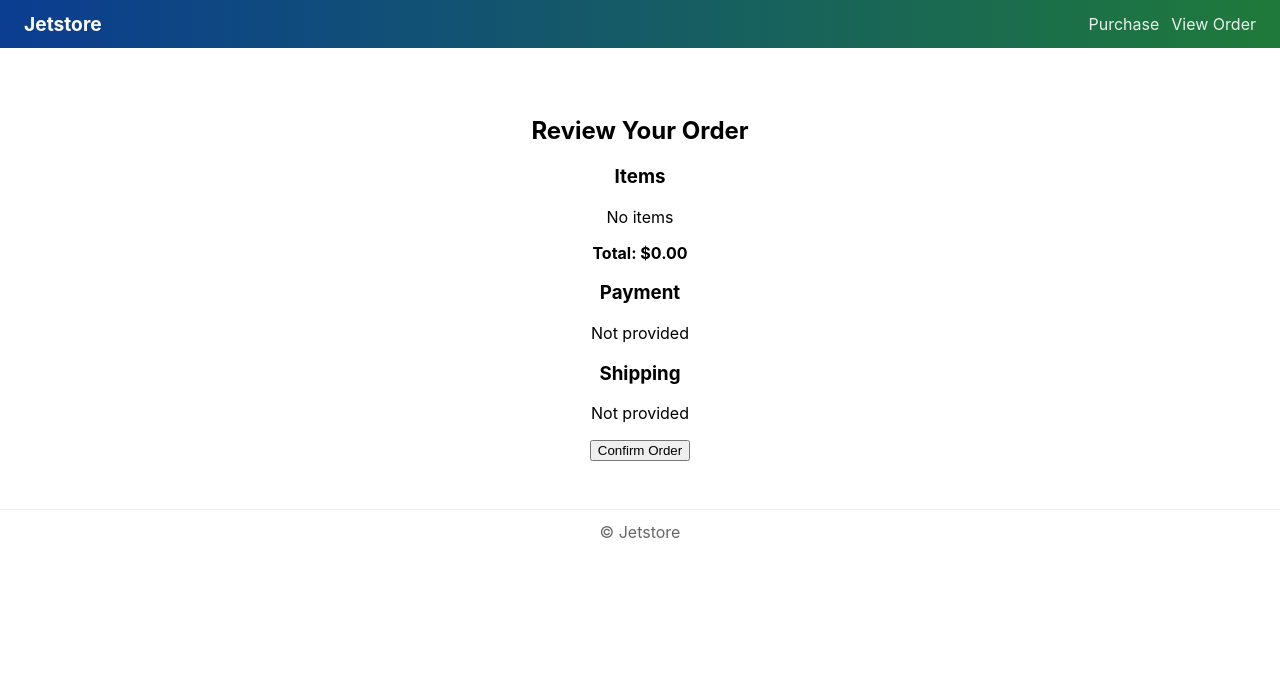
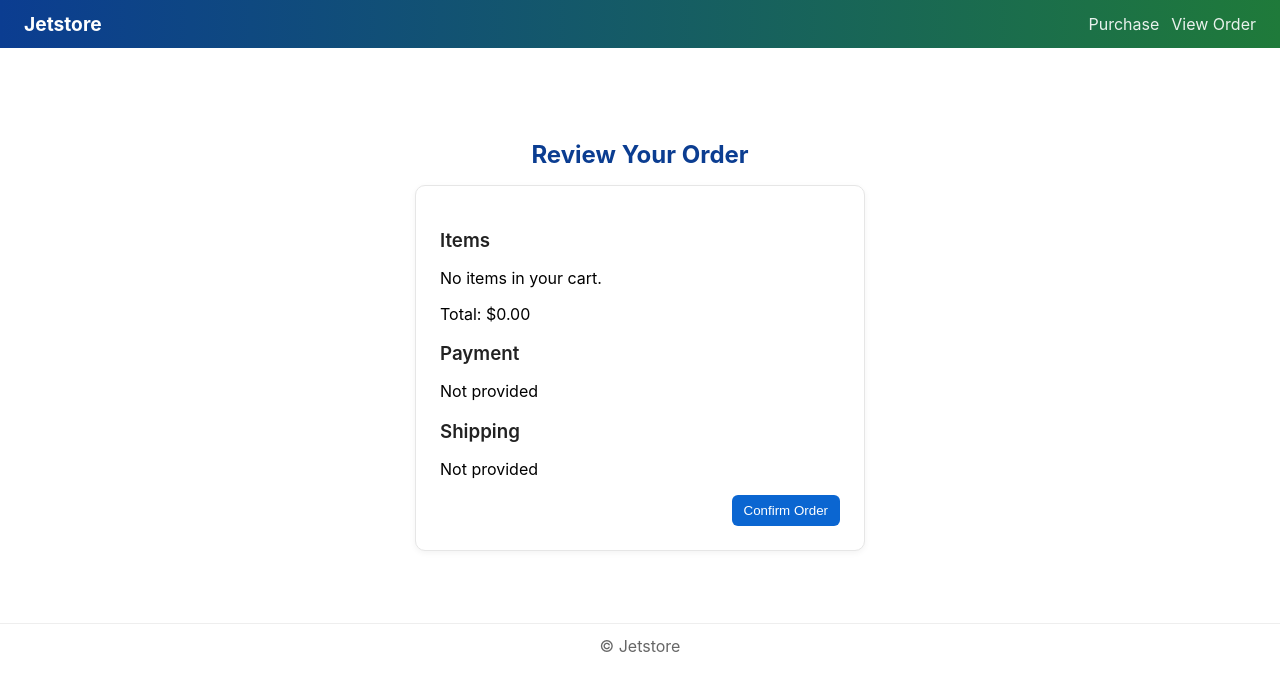
Before and after one commit to Dragontory/CSE5234-Lab, a React (Create React App) app in the folder jetstore/: page /purchase/viewOrder in a window 1280 px wide. Shown: the top 690 px of the page. Built offline with nearby package versions, Linux system fonts and the light colour scheme.

Commit message:
add simple styling for entry forms and order summary

```diff
--- a/jetstore/src/App.css
+++ b/jetstore/src/App.css
@@ -32,6 +32,7 @@
   from {
     transform: rotate(0deg);
   }
+
   to {
     transform: rotate(360deg);
   }
@@ -46,22 +47,26 @@
   background: linear-gradient(90deg, #0b3d91, #1f7a3a);
   color: #fff;
 }
+
 .site-brand .brand-link {
   color: #fff;
   text-decoration: none;
   font-weight: 700;
   font-size: 1.2rem;
 }
+
 .nav-links a {
-  color: rgba(255,255,255,0.9);
+  color: rgba(255, 255, 255, 0.9);
   margin-left: 12px;
   text-decoration: none;
 }
+
 .container {
   max-width: 1100px;
   margin: 24px auto;
   padding: 12px;
 }
+
 .site-footer {
   border-top: 1px solid #eee;
   margin-top: 24px;
@@ -76,18 +81,147 @@
   align-items: center;
   justify-content: space-between;
 }
-.hero-left { flex: 1; }
-.hero-right { flex: 0 0 360px; text-align: right; }
-.hero-actions { margin: 12px 0; }
-.btn { display: inline-block; padding: 8px 14px; border-radius: 6px; background: #eee; color: #222; text-decoration: none; margin-right: 8px; }
-.btn.primary { background: #0b66d1; color: #fff; }
-.stats { display: flex; gap: 12px; margin-top: 20px; }
-.stat { background: #fafafa; padding: 12px; border-radius: 8px; text-align: center; min-width: 100px; }
-.stat-number { font-weight: 700; font-size: 1.2rem; }
+
+.hero-left {
+  flex: 1;
+}
+
+.hero-right {
+  flex: 0 0 360px;
+  text-align: right;
+}
+
+.hero-actions {
+  margin: 12px 0;
+}
+
+.btn {
+  display: inline-block;
+  padding: 8px 14px;
+  border-radius: 6px;
+  background: #eee;
+  color: #222;
+  text-decoration: none;
+  margin-right: 8px;
+}
+
+.btn.primary {
+  background: #0b66d1;
+  color: #fff;
+}
+
+.stats {
+  display: flex;
+  gap: 12px;
+  margin-top: 20px;
+}
+
+.stat {
+  background: #fafafa;
+  padding: 12px;
+  border-radius: 8px;
+  text-align: center;
+  min-width: 100px;
+}
+
+.stat-number {
+  font-weight: 700;
+  font-size: 1.2rem;
+}
 
 /* Purchase page */
-.catalog { display: flex; gap: 16px; flex-wrap: wrap; }
-.card { border: 1px solid #e6e6e6; padding: 12px; width: 200px; border-radius: 8px; background: #fff; }
-.card img { display: block; margin: 0 auto 8px; }
-.cart-table input[type="number"] { width: 64px; }
-.primary-action { background: #0b66d1; color: white; border: none; padding: 8px 12px; border-radius: 6px; }
+.catalog {
+  display: flex;
+  gap: 16px;
+  flex-wrap: wrap;
+}
+
+.card {
+  border: 1px solid #e6e6e6;
+  padding: 12px;
+  width: 200px;
+  border-radius: 8px;
+  background: #fff;
+}
+
+.card img {
+  display: block;
+  margin: 0 auto 8px;
+}
+
+.cart-table input[type="number"] {
+  width: 64px;
+}
+
+.primary-action {
+  background: #0b66d1;
+  color: white;
+  border: none;
+  padding: 8px 12px;
+  border-radius: 6px;
+}
+
+/* Entry Form */
+.form-box {
+  max-width: 400px;
+  margin: 0 auto;
+  background: #fff;
+  padding: 24px;
+  border: 1px solid #e6e6e6;
+  border-radius: 10px;
+  box-shadow: 0 2px 6px rgba(0, 0, 0, 0.05);
+}
+
+.form-field {
+  display: flex;
+  flex-direction: column;
+  margin-bottom: 12px;
+  text-align: left;
+}
+
+.form-field label {
+  font-weight: 600;
+  margin-bottom: 4px;
+  color: #333;
+}
+
+.form-field input {
+  padding: 8px;
+  border: 1px solid #ccc;
+  border-radius: 6px;
+  font-size: 0.95rem;
+}
+
+.form-field input:focus {
+  outline: none;
+  border-color: #0b66d1;
+  box-shadow: 0 0 3px rgba(11, 102, 209, 0.3);
+}
+
+/* View Order */
+.page-title {
+  color: #0b3d91;
+  margin-bottom: 16px;
+}
+
+.order-section {
+  text-align: left;
+  margin-bottom: 16px;
+}
+
+.section-title {
+  font-weight: 600;
+  margin-bottom: 8px;
+  color: #222;
+}
+
+.order-list {
+  list-style: disc inside;
+  margin-left: 8px;
+}
+
+.actions {
+  display: flex;
+  justify-content: flex-end;
+  margin-top: 16px;
+}
--- a/jetstore/src/components/Confirmation.js
+++ b/jetstore/src/components/Confirmation.js
@@ -6,14 +6,30 @@ export default function Confirmation() {
 	const confirmationNumber = 'CONF-12345';
 
 	return (
-		<div style={{ padding: 12 }}>
-			<h2>Thank you for your order!</h2>
-			<p>Your confirmation number is <strong>{confirmationNumber}</strong></p>
-			<h3>Order Summary</h3>
-			<ul>
-				{cart.map((it) => <li key={it.id}>{it.name} x {it.qty} = ${(it.price * it.qty).toFixed(2)}</li>)}
-			</ul>
-			<p><strong>Total paid: ${total}</strong></p>
+		<div className="container">
+			<h2 className="page-title">Thank you for your order!</h2>
+
+			<div className="form-box">
+				<div className="order-section">
+					<p>
+						Your confirmation number is <strong>{confirmationNumber}</strong>.
+					</p>
+				</div>
+
+				<div className="order-section">
+					<h3 className="section-title">Order Summary</h3>
+					<ul className="order-list">
+						{cart.map((it) => (
+							<li key={it.id}>
+								{it.name} x {it.qty} = ${(it.price * it.qty).toFixed(2)}
+							</li>
+						))}
+					</ul>
+					<p>
+						<strong>Total paid: ${total}</strong>
+					</p>
+				</div>
+			</div>
 		</div>
 	);
 }
--- a/jetstore/src/components/paymentEntry.js
+++ b/jetstore/src/components/paymentEntry.js
@@ -16,24 +16,49 @@ export default function PaymentEntry() {
 	}
 
 	return (
-		<div style={{ padding: 12 }}>
-			<h2>Payment Entry</h2>
-			<form onSubmit={handleSubmit}>
-				<div>
-					<label>Card Holder Name: <input value={name} onChange={(e) => setName(e.target.value)} required /></label>
+		<div className="container">
+			<h2 style={{ marginBottom: '16px', color: '#0b3d91' }}>Payment Entry</h2>
+			<form className="form-box" onSubmit={handleSubmit}>
+				<div className="form-field">
+					<label>Card Holder Name:</label>
+					<input
+						value={name}
+						onChange={(e) => setName(e.target.value)}
+						required
+						placeholder="John Doe"
+					/>
 				</div>
-				<div>
-					<label>Card Number: <input value={cardNumber} onChange={(e) => setCardNumber(e.target.value)} required /></label>
+				<div className="form-field">
+					<label>Card Number:</label>
+					<input
+						value={cardNumber}
+						onChange={(e) => setCardNumber(e.target.value)}
+						required
+						placeholder="1234 5678 9012 3456"
+					/>
 				</div>
-				<div>
-					<label>Expiry (MM/YY): <input value={expiry} onChange={(e) => setExpiry(e.target.value)} required /></label>
+				<div className="form-field">
+					<label>Expiry (MM/YY):</label>
+					<input
+						value={expiry}
+						onChange={(e) => setExpiry(e.target.value)}
+						required
+						placeholder="12/27"
+					/>
 				</div>
-				<div>
-					<label>CVV: <input value={cvv} onChange={(e) => setCvv(e.target.value)} required /></label>
+				<div className="form-field">
+					<label>CVV:</label>
+					<input
+						value={cvv}
+						onChange={(e) => setCvv(e.target.value)}
+						required
+						placeholder="123"
+						type="password"
+					/>
 				</div>
-				<div style={{ marginTop: 8 }}>
-					<button type="submit">Continue to Shipping</button>
-				</div>
+				<button className="primary-action" type="submit">
+					Continue to Shipping
+				</button>
 			</form>
 		</div>
 	);
--- a/jetstore/src/components/shippingEntry.js
+++ b/jetstore/src/components/shippingEntry.js
@@ -4,13 +4,12 @@ import { useNavigate } from 'react-router-dom';
 export default function ShippingEntry() {
   const [name, setName] = useState('');
   const [addressLine1, setAddressLine1] = useState('');
-  const [addressLine2, setAddressLine2] = useState(''); // required per your request
+  const [addressLine2, setAddressLine2] = useState('');
   const [city, setCity] = useState('');
   const [usState, setUsState] = useState('');
   const [zip, setZip] = useState('');
   const navigate = useNavigate();
 
-  // Prefill from sessionStorage
   useEffect(() => {
     try {
       const cached = JSON.parse(sessionStorage.getItem('shipping') || 'null');
@@ -51,13 +50,11 @@ export default function ShippingEntry() {
   }
 
   return (
-    <div style={{ padding: 12 }}>
-      <h2>Shipping Entry</h2>
-
-      <form onSubmit={handleSubmit}>
-        <div>
-          <label>
-            Name:{' '}
+    <div className="container">
+      <h2 style={{ marginBottom: '16px', color: '#0b3d91' }}>Shipping Entry</h2>
+      <form className="form-box" onSubmit={handleSubmit}>
+        <div className="form-field">
+          <label>Name:</label>
           <input
             value={name}
             onChange={(e) => setName(e.target.value)}
@@ -65,12 +62,10 @@ export default function ShippingEntry() {
             required
             autoComplete="name"
           />
-          </label>
         </div>
 
-        <div>
-          <label>
-            Address Line 1:{' '}
+        <div className="form-field">
+          <label>Address Line 1:</label>
           <input
             value={addressLine1}
             onChange={(e) => setAddressLine1(e.target.value)}
@@ -78,12 +73,10 @@ export default function ShippingEntry() {
             required
             autoComplete="address-line1"
           />
-          </label>
         </div>
 
-        <div>
-          <label>
-            Address Line 2:{' '}
+        <div className="form-field">
+          <label>Address Line 2:</label>
           <input
             value={addressLine2}
             onChange={(e) => setAddressLine2(e.target.value)}
@@ -91,12 +84,10 @@ export default function ShippingEntry() {
             required
             autoComplete="address-line2"
           />
-          </label>
         </div>
 
-        <div>
-          <label>
-            City:{' '}
+        <div className="form-field">
+          <label>City:</label>
           <input
             value={city}
             onChange={(e) => setCity(e.target.value)}
@@ -104,12 +95,10 @@ export default function ShippingEntry() {
             required
             autoComplete="address-level2"
           />
-          </label>
         </div>
 
-        <div>
-          <label>
-            State:{' '}
+        <div className="form-field">
+          <label>State:</label>
           <input
             value={usState}
             onChange={(e) => setUsState(e.target.value.toUpperCase())}
@@ -120,28 +109,29 @@ export default function ShippingEntry() {
             title="Two-letter state code (e.g., OH, NY)"
             autoComplete="address-level1"
           />
-          </label>
         </div>
 
-        <div>
-          <label>
-            ZIP:{' '}
+        <div className="form-field">
+          <label>ZIP:</label>
           <input
             value={zip}
             onChange={(e) => setZip(e.target.value)}
             placeholder="43210"
             required
             pattern="[0-9]{5}(-[0-9]{4})?"
-              title="5-digit ZIP or ZIP+4 (e.g., 43210 or 43210-1234)"
+            title="5-digit ZIP or ZIP+4"
             inputMode="numeric"
             autoComplete="postal-code"
           />
-          </label>
         </div>
 
-        <div style={{ marginTop: 10, display: 'flex', gap: 8 }}>
-          <button type="button" onClick={() => navigate('/purchase')}>Back to Shop</button>
-          <button type="submit">Save & Continue</button>
+        <div style={{ display: 'flex', justifyContent: 'space-between', marginTop: 16 }}>
+          <button type="button" className="btn" onClick={() => navigate('/purchase')}>
+            Back to Shop
+          </button>
+          <button type="submit" className="primary-action">
+            Save & Continue
+          </button>
         </div>
       </form>
     </div>
--- a/jetstore/src/components/viewOrder.js
+++ b/jetstore/src/components/viewOrder.js
@@ -10,35 +10,50 @@ export default function ViewOrder() {
 	const total = cart.reduce((s, it) => s + it.price * it.qty, 0).toFixed(2);
 
 	function confirm() {
-		// In a real app, we'd call backend; here we just go to confirmation
 		navigate('/purchase/viewConfirmation');
 	}
 
 	return (
-		<div style={{ padding: 12 }}>
-			<h2>Review Your Order</h2>
-			<h3>Items</h3>
-			{cart.length === 0 ? <p>No items</p> : (
-				<ul>
-					{cart.map((it) => <li key={it.id}>{it.name} x {it.qty} = ${(it.price * it.qty).toFixed(2)}</li>)}
+		<div className="container">
+			<h2 className="page-title">Review Your Order</h2>
+
+			<div className="form-box">
+				<section className="order-section">
+					<h3 className="section-title">Items</h3>
+					{cart.length === 0 ? (
+						<p>No items in your cart.</p>
+					) : (
+						<ul className="order-list">
+							{cart.map((it) => (
+								<li key={it.id}>
+									{it.name} × {it.qty} = ${(it.price * it.qty).toFixed(2)}
+								</li>
+							))}
 						</ul>
 					)}
-			<p><strong>Total: ${total}</strong></p>
+					<p className="order-total">Total: ${total}</p>
+				</section>
 
-			<h3>Payment</h3>
+				<section className="order-section">
+					<h3 className="section-title">Payment</h3>
 					<p>{payment.name || 'Not provided'}</p>
+				</section>
 
-			<h3>Shipping</h3>
+				<section className="order-section">
+					<h3 className="section-title">Shipping</h3>
 					<p>
 						{shipping && shipping.name && shipping.addressLine1 && shipping.city && shipping.state && shipping.zip
-				? `${shipping.name}, ${shipping.addressLine1}${
-					shipping.addressLine2 ? ', ' + shipping.addressLine2 : ''
+							? `${shipping.name}, ${shipping.addressLine1}${shipping.addressLine2 ? ', ' + shipping.addressLine2 : ''
 							}, ${shipping.city}, ${shipping.state} ${shipping.zip}`
 							: 'Not provided'}
 					</p>
+				</section>
 
-			<div style={{ marginTop: 12 }}>
-				<button onClick={confirm}>Confirm Order</button>
+				<div className="actions">
+					<button className="primary-action" onClick={confirm}>
+						Confirm Order
+					</button>
+				</div>
 			</div>
 		</div>
 	);
```
Lines whose indentation alone changed are shown as unchanged.
